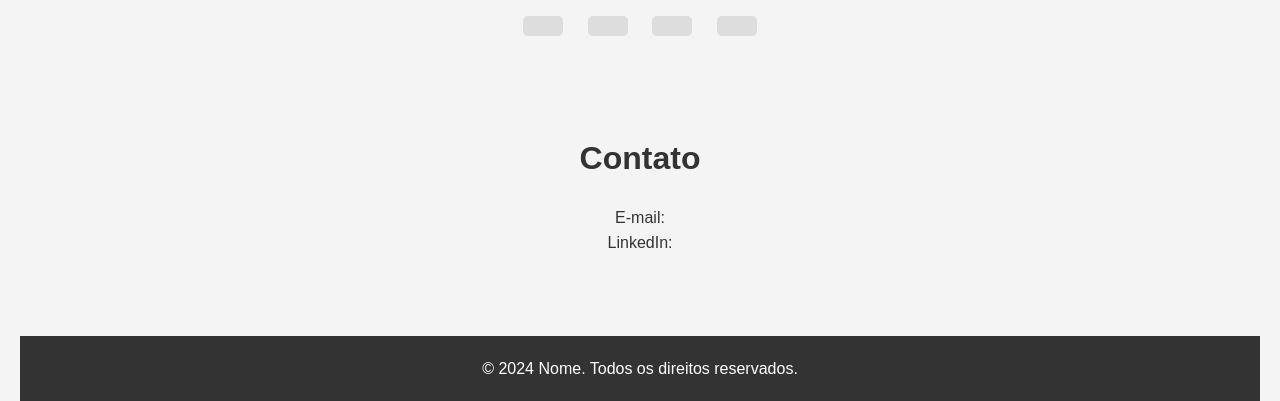
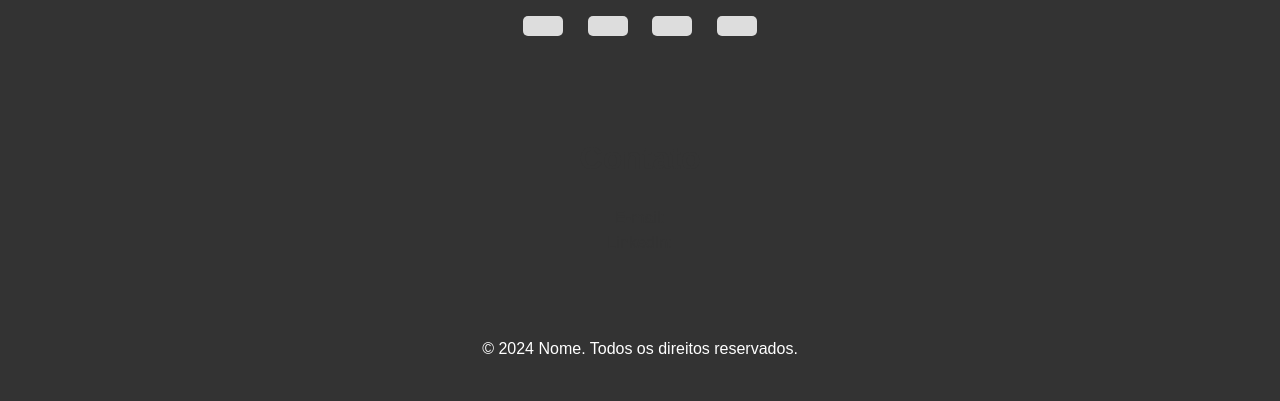
Before and after one commit to phazevedo28/-pedro-henrique-azevedo-.github.io, a plain HTML site: page index.html in a window 1280 px wide. Shown: the part 704-1105 px from the top of the page. After the commit the page ends 1065 px from the top, so only its background shows below. Drawn offline with Linux system fonts and the light colour scheme; a script that the page names is missing.

Commit message:
Alterando cor a padding do cabeçalho e rodapé

```diff
--- a/assets/css/style.css
+++ b/assets/css/style.css
@@ -8,9 +8,9 @@
 body {
     font-family: 'Arial', sans-serif;
     line-height: 1.6;
-    background-color: #f4f4f4;
+    background-color: #333;
     color: #333;
-    padding: 0 20px;
+   /* padding: 0 20px; */
 }
 
 /* Cabeçalho */
@@ -114,6 +114,6 @@ footer {
     text-align: center;
     background-color: #333;
     color: white;
-    padding: 20px 0;
+     /* padding: 0 20px; */
     margin-top: 40px;
 }
```
